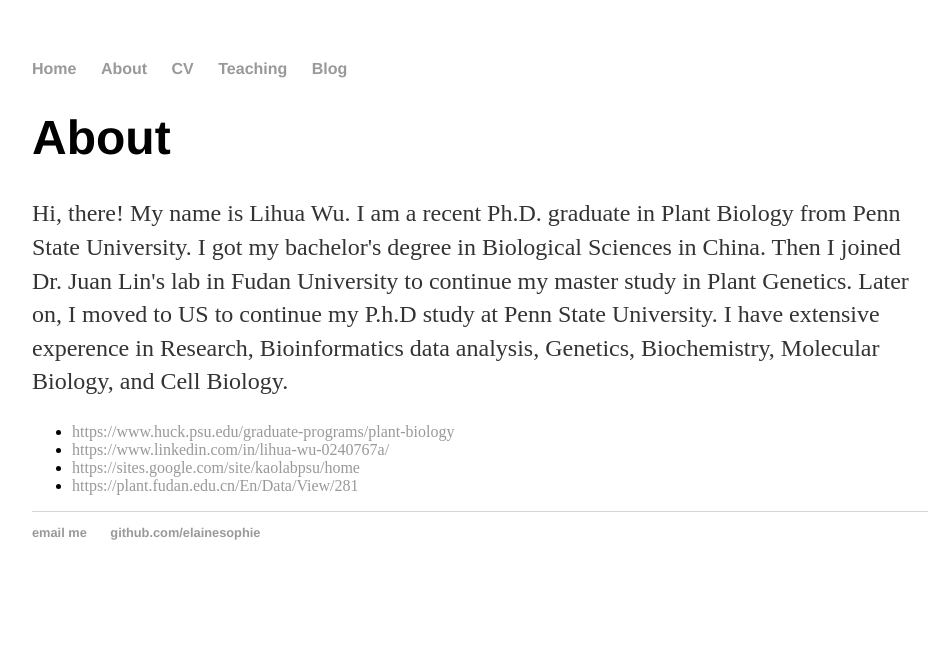
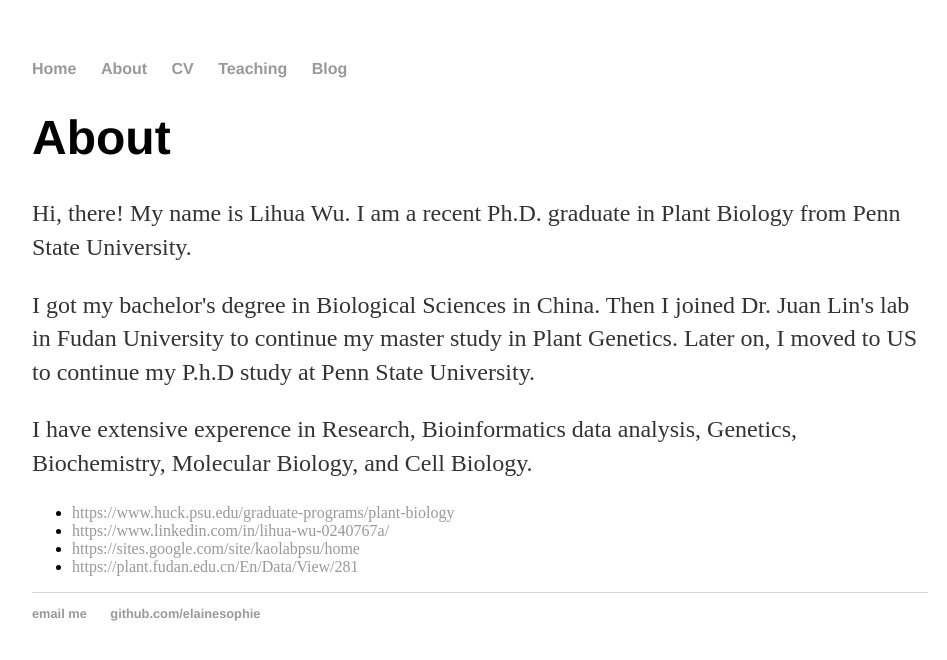
Before and after one commit to elainesophie/elainesophie.github.io, a Jekyll site: the page built from about/index.html, in a window 1280 px wide. Shown: the top 660 px of the page, without its empty margins (160-1107 px from the left). Built offline with Jekyll 4.4.1, drawn with Linux system fonts in a browser that asks for light colours.

```diff
--- a/about/index.html
+++ b/about/index.html
@@ -5,10 +5,9 @@ title: About Lihua Wu
 
 		<div class="about">
 			<h1>About</h1>
-			<p>Hi, there! My name is Lihua Wu. I am a recent Ph.D. graduate in Plant Biology from Penn State University.
-			   I got my bachelor's degree in Biological Sciences in China.  Then I joined Dr. Juan Lin's lab in Fudan University to continue my master study in Plant Genetics.  Later on, I moved to US to continue my P.h.D study at Penn State University.
-
-			   I have extensive experence in Research, Bioinformatics data analysis, Genetics, Biochemistry, Molecular Biology, and Cell Biology. </p>
+			<p>Hi, there! My name is Lihua Wu. I am a recent Ph.D. graduate in Plant Biology from Penn State University. </p>
+			<p>I got my bachelor's degree in Biological Sciences in China.  Then I joined Dr. Juan Lin's lab in Fudan University to continue my master study in Plant Genetics.  Later on, I moved to US to continue my P.h.D study at Penn State University.</p>
+			<p>I have extensive experence in Research, Bioinformatics data analysis, Genetics, Biochemistry, Molecular Biology, and Cell Biology. </p>
 
 			<ul class="contacts">
 				<li><a href="#">https://www.huck.psu.edu/graduate-programs/plant-biology</a></li>
```
